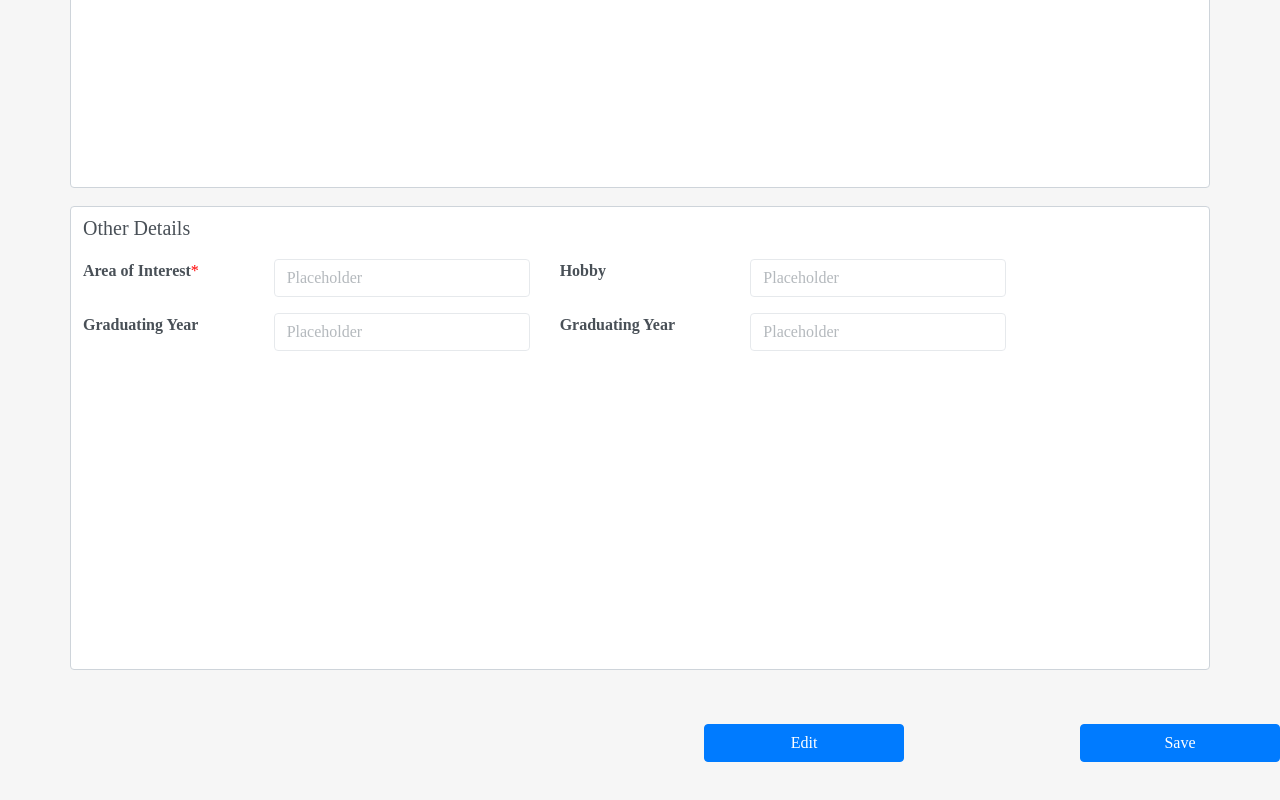
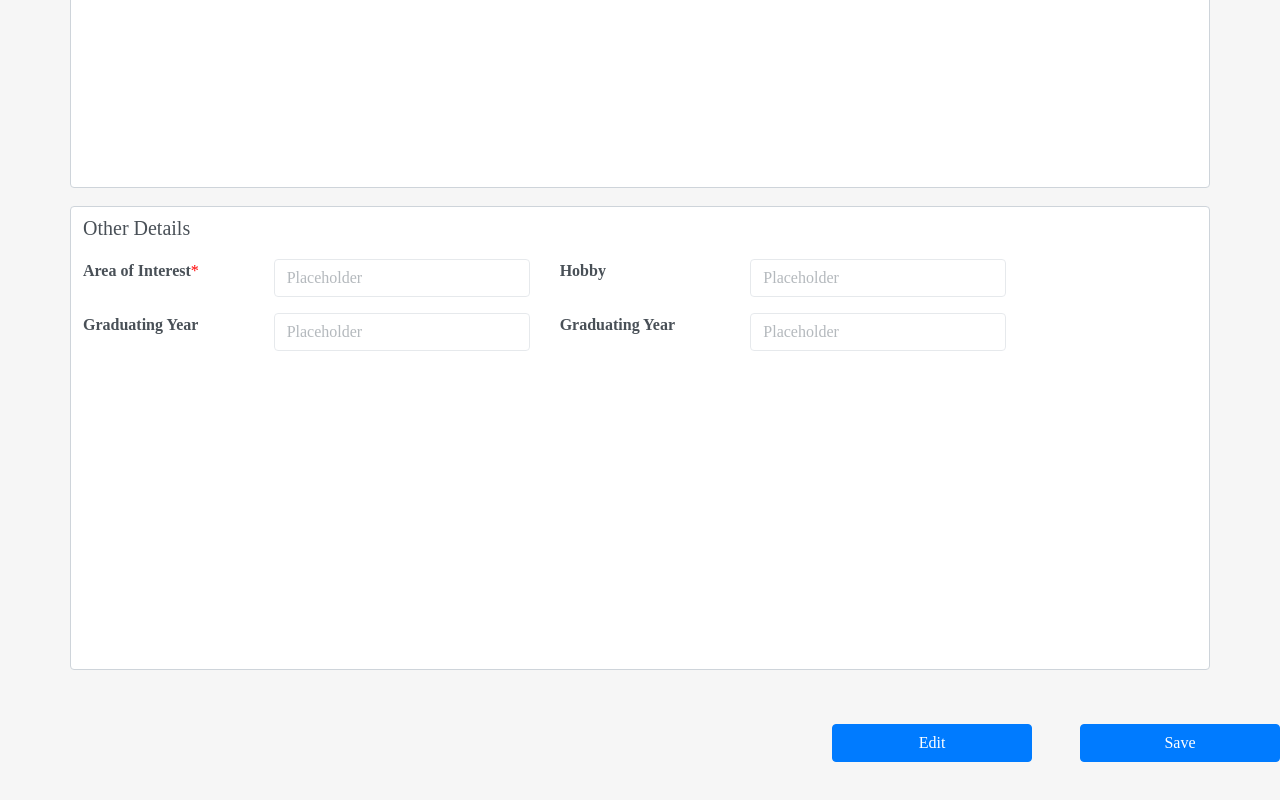
Before and after one commit to Mon97-crypto/mon_bootstrap, a plain HTML site: page index.html in a window 1280 px wide. Shown: the part 794-1594 px from the top of the page. Drawn offline with nearby package versions, Linux system fonts and the light colour scheme.

Commit message:
Update index.html

```diff
--- a/index.html
+++ b/index.html
@@ -118,7 +118,7 @@
             <br>
             <br>
                 <form style="margin-left: 50%;">
-        <div style="margin-bottom: 3%;margin-left:55%;display: flex;flex-wrap: wrap;justify-content: space-between;">
+        <div style="margin-bottom: 3%;margin-left:65%;display: flex;flex-wrap: wrap;justify-content: space-between;">
         <button type="edit" class="btn btn-primary" style="width:200px;">Edit</button>
         <button type="save" class="btn btn-primary" style="width:200px">Save</button>
         </form>
```
